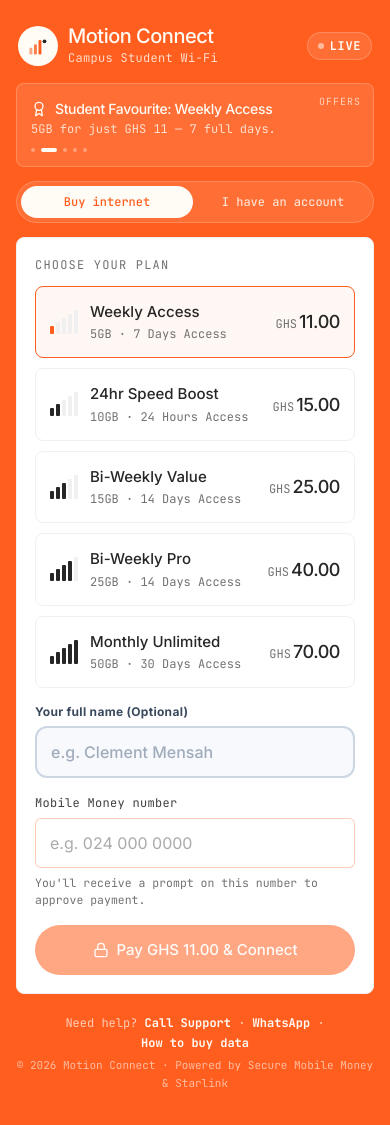
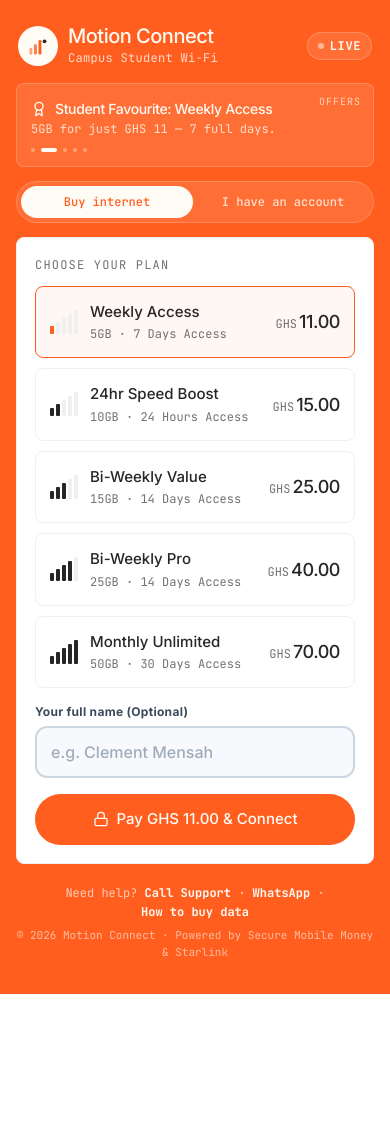
Before and after one commit to olitech1010/motionconnect, a Next.js app: page / in a window 390 px wide. After the commit the page ends 994 px from the top, so only its background shows below. Built offline with nearby package versions, Linux system fonts and the light colour scheme; no server answers; the database is empty.

Commit message:
feat: Remove phone number requirement from portal and update webhook

```diff
--- a/app/api/payments/initiate/route.ts
+++ b/app/api/payments/initiate/route.ts
@@ -7,7 +7,7 @@
 const InitiateSchema = z.object({
   packageId: z.string().min(1, 'Package ID is required'),
   amount: z.number().positive('Amount must be positive'),
-  phone: z.string().min(9, 'Phone number must be at least 9 digits'),
+  phone: z.string().optional(),
   name: z.string().optional(),
   macAddress: z.string().optional(),
   ipAddress: z.string().optional(),
@@ -26,7 +26,7 @@
     }
 
     const { packageId, phone, name, macAddress, ipAddress } = validation.data
-    const cleanPhone = phone.replace(/\D/g, '')
+    const cleanPhone = phone ? phone.replace(/\D/g, '') : '0000000000'
     const userAgent = request.headers.get('user-agent') || 'Unknown Device'
     const forwardedIp = request.headers.get('x-forwarded-for')?.split(',')[0]?.trim() || ipAddress || 'Unknown IP'
     const mac = macAddress || '00:00:00:00:00:00'
--- a/app/api/payments/webhook/route.ts
+++ b/app/api/payments/webhook/route.ts
@@ -55,6 +55,8 @@
         comment: `Txn Ref: ${reference} | Hubtel Webhook`,
       })
 
+      const phoneFromWebhook = payload.CustomerPhoneNumber || payload.customerPhoneNumber || undefined
+
       // Update Database
       await TransactionService.updateTransaction(reference, {
         status: 'success',
@@ -64,6 +66,7 @@
         mikrotik_synced: true,
         sms_status: 'sent',
         expires_at: expiresAt,
+        ...(phoneFromWebhook && { phone: phoneFromWebhook }),
       })
 
       // Log in activity logs
--- a/components/portal/CaptivePortal.tsx
+++ b/components/portal/CaptivePortal.tsx
@@ -30,7 +30,6 @@
   const [selectedPkgId, setSelectedPkgId] = useState<string | null>(
     initialPackages.length > 0 ? initialPackages[0].id : null
   )
-  const [phone, setPhone] = useState('')
   const [name, setName] = useState('')
   const [errorMsg, setErrorMsg] = useState<string | null>(null)
 
@@ -178,14 +177,9 @@
 
   const handleStartPayment = async () => {
     setErrorMsg(null)
-    const cleanPhone = phone.replace(/\D/g, '')
 
     if (!selectedPkgId) {
       setErrorMsg('Please select a Wi-Fi package.')
-      return
-    }
-    if (cleanPhone.length < 9) {
-      setErrorMsg('Please enter a valid 9 or 10-digit Mobile Money number.')
       return
     }
 
@@ -193,8 +187,8 @@
     if (!selectedPkg) return
 
     setIsProcessing(true)
-    setOvTitle('Sending payment prompt…')
-    setOvMsg(`Approve GHS ${selectedPkg.amount.toFixed(2)} on ${cleanPhone} to continue.`)
+    setOvTitle('Connecting to secure checkout…')
+    setOvMsg(`Preparing GHS ${selectedPkg.amount.toFixed(2)} payment gateway.`)
 
     try {
       const res = await fetch('/api/payments/initiate', {
@@ -203,7 +197,6 @@
         body: JSON.stringify({
           packageId: selectedPkg.id,
           amount: selectedPkg.amount,
-          phone: cleanPhone,
           name: name.trim() || 'Motion Connect User',
           macAddress: persistedParams?.mac,
           ipAddress: persistedParams?.ip,
@@ -227,7 +220,7 @@
 
       // Fallback if no checkoutUrl but still successful (e.g., Direct Receive Money)
       setOvTitle('Waiting for MoMo approval…')
-      setOvMsg(`Prompt sent to ${cleanPhone}. Please enter your PIN to authorize payment.`)
+      setOvMsg(`Please follow the prompts on your phone to authorize payment.`)
       startPolling(data.reference, Date.now())
     } catch (err: unknown) {
       setIsProcessing(false)
@@ -410,26 +403,7 @@
               />
             </div>
 
-            {/* MoMo Number Field */}
-            <div className="mt-4">
-              <label htmlFor="phone" className="block font-mono text-[12px] text-ink-soft mb-1.5 tracking-wide">
-                Mobile Money number
-              </label>
-              <input
-                id="phone"
-                type="tel"
-                inputMode="numeric"
-                autoComplete="tel"
-                placeholder="e.g. 024 000 0000"
-                value={phone}
-                onChange={(e) => setPhone(e.target.value)}
-                maxLength={15}
-                className="w-full font-sans text-[16px] text-ink bg-canvas border border-kumo-brand/30 rounded-md py-3 px-3.5 focus:outline-none focus:border-kumo-brand focus:ring-1 focus:ring-kumo-brand transition-all placeholder:text-muted/60"
-              />
-              <p className="font-mono text-[11.5px] text-muted mt-1.5">
-                You&apos;ll receive a prompt on this number to approve payment.
-              </p>
-            </div>
+
 
             {/* Error Message Banner */}
             {errorMsg && (
@@ -443,7 +417,7 @@
             <button
               type="button"
               onClick={handleStartPayment}
-              disabled={!selectedPkgId || phone.replace(/\D/g, '').length < 9 || isProcessing}
+              disabled={!selectedPkgId || isProcessing}
               className="w-full mt-4 font-medium text-[15px] bg-kumo-brand text-cream rounded-full py-3.5 px-4 flex items-center justify-center gap-2 cursor-pointer shadow-none hover:bg-kumo-brand-hover transition-all disabled:opacity-55 disabled:cursor-not-allowed disabled:hover:bg-kumo-brand"
             >
               <Lock className="w-4 h-4" />
--- a/services/payment.service.ts
+++ b/services/payment.service.ts
@@ -38,7 +38,7 @@
     const auth = authToken || Buffer.from(`${clientId}:${clientSecret}`).toString('base64')
 
     try {
-      const domain = process.env.NEXT_PUBLIC_PORTAL_DOMAIN || 'localhost:3000'
+      const domain = process.env.NEXT_PUBLIC_PORTAL_DOMAIN || process.env.VERCEL_PROJECT_PRODUCTION_URL || process.env.VERCEL_URL || 'localhost:3000'
       const protocol = domain.includes('localhost') ? 'http' : 'https'
       const defaultCallback = `${protocol}://${domain}/api/payments/webhook`
 
```
